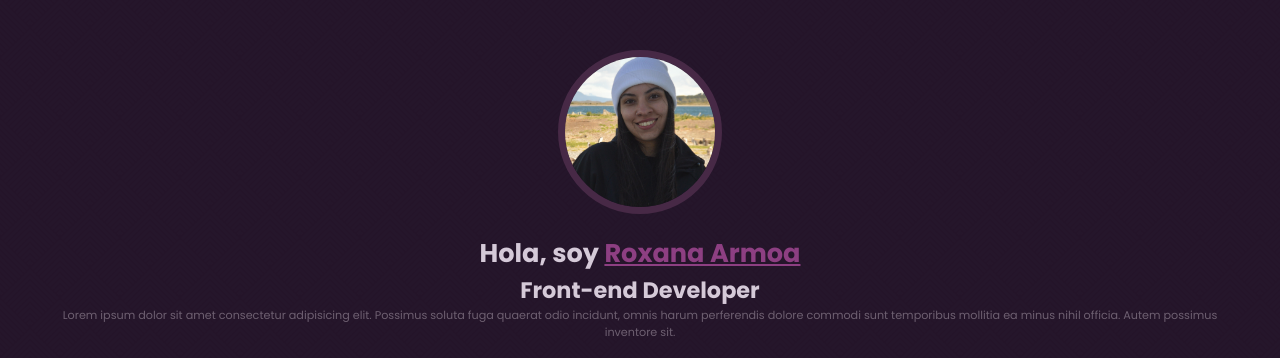
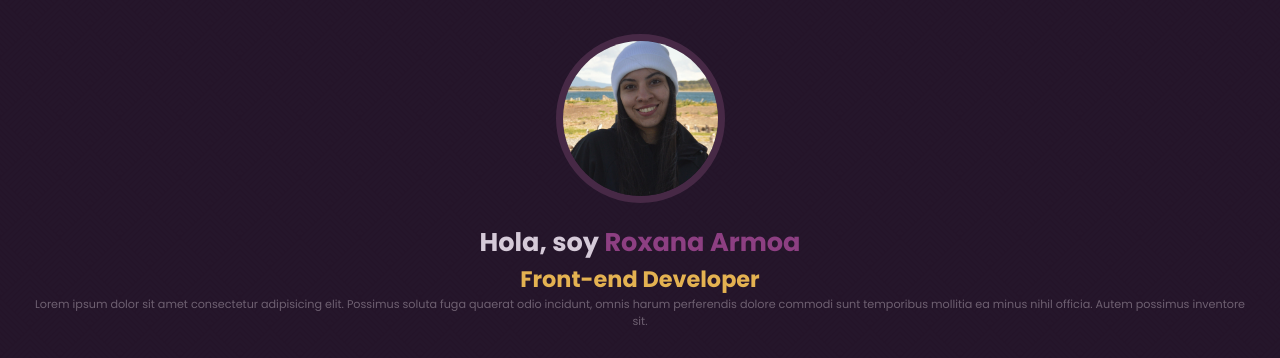
Before and after one commit to Roxanaarmoa/portfolio-Roxana, a plain HTML site: page index.html in a window 1280 px wide. Shown: the top 358 px of the page. Drawn offline with Linux system fonts and the light colour scheme.

Commit message:
agregando estilos

```diff
--- a/style.css
+++ b/style.css
@@ -15,13 +15,15 @@
     display: flex;
     flex-direction: column;
     align-items: center;
-    padding: 50px;
+    padding: 34px;
 }.me h1{
+    text-align: center;
     color: #fdf2ffd1;
     padding-top:20px ;
     font-size: 1.6rem;
+
 }.me h3{
-    color: #fdf2ffd1;
+    color: #ffc857e0;
     font-size: 1.4rem;
 }.me p{
     text-align:center;
@@ -31,10 +33,9 @@
 
 .name{
     color: #8d3f82;
-    text-decoration: underline;
 }
 .photo{
-    width: 150px;
+    width: 155px;
     border-radius: 200px;
     border-style: solid;
     border-width: 7px;
```
